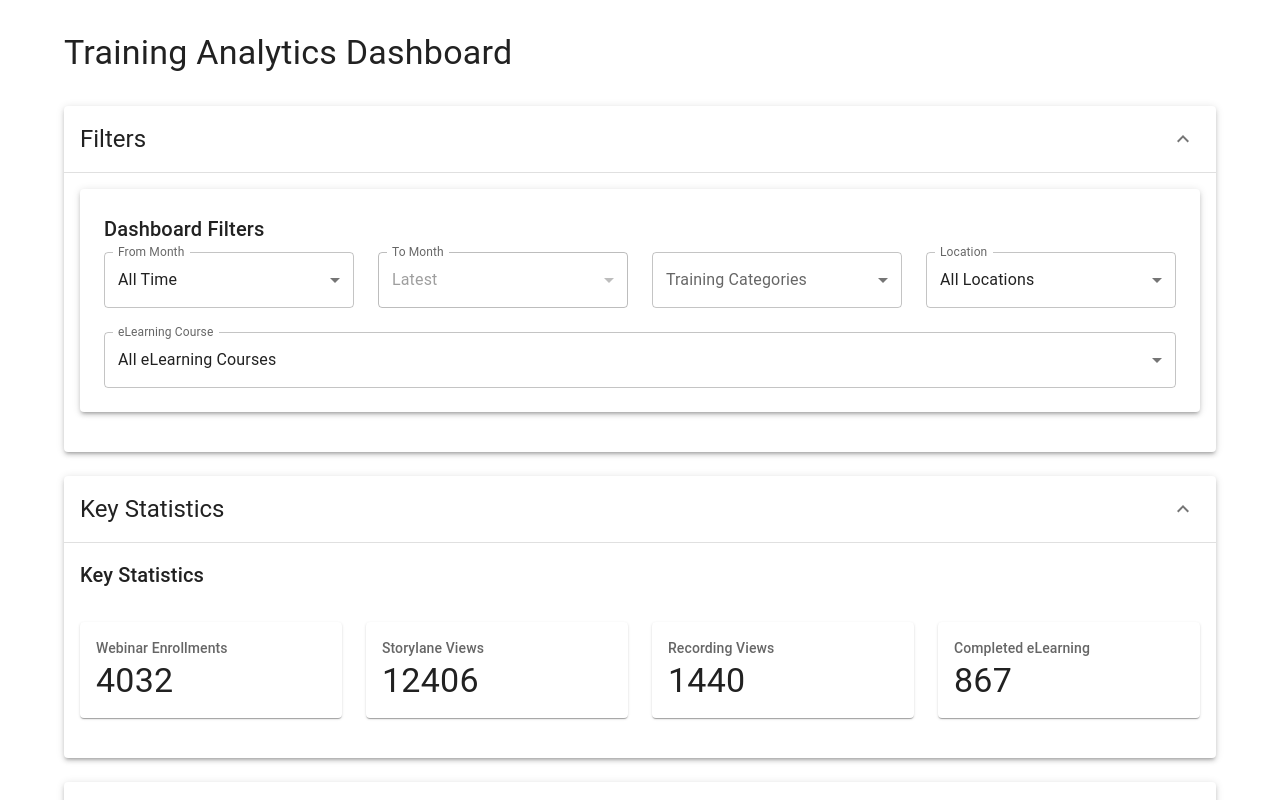
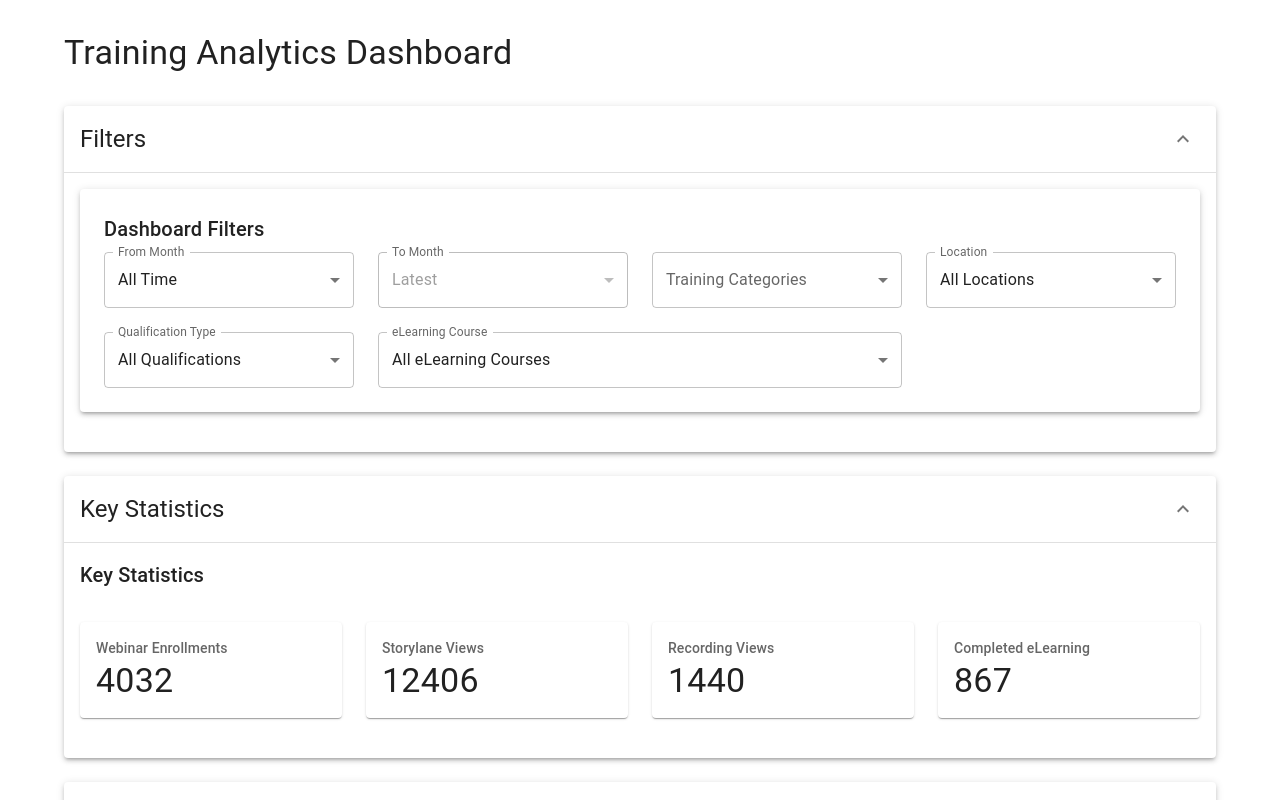
Before and after one commit to beckletts/datamensch, a React (Vite) app: page / in a window 1280 px wide. Shown: the top 800 px of the page. Built offline with nearby package versions, Linux system fonts and the light colour scheme.

Commit message:
Add qualification type filter to separate VQ and GQ courses

```diff
--- a/src/components/Dashboard.tsx
+++ b/src/components/Dashboard.tsx
@@ -29,7 +29,8 @@ export const Dashboard: React.FC<DashboardProps> = ({ data, storylaneData = [] }
         },
         categories: [],
         country: 'all',
-        eLearningCourse: null
+        eLearningCourse: null,
+        qualificationType: 'all'
     });
 
     // Extract all webinar data regardless of date
@@ -85,6 +86,23 @@ export const Dashboard: React.FC<DashboardProps> = ({ data, storylaneData = [] }
                 }
 
                 if (filters.country === 'international' && isUK) {
+                    return false;
+                }
+            }
+
+            // Filter by qualification type
+            if (filters.qualificationType !== 'all') {
+                const courseLower = record.course.toLowerCase();
+                const isVQ = courseLower.includes('pop') ||
+                          courseLower.includes('btec') ||
+                          courseLower.includes('cohort') ||
+                          courseLower.includes('vq');
+
+                if (filters.qualificationType === 'vq' && !isVQ) {
+                    return false;
+                }
+
+                if (filters.qualificationType === 'gq' && isVQ) {
                     return false;
                 }
             }
--- a/src/components/DashboardFilters.tsx
+++ b/src/components/DashboardFilters.tsx
@@ -23,6 +23,7 @@ export interface FilterOptions {
   categories: string[];
   country: 'all' | 'uk' | 'international';
   eLearningCourse: string | null;
+  qualificationType: 'all' | 'vq' | 'gq';
 }
 
 interface DashboardFiltersProps {
@@ -121,6 +122,13 @@ export const DashboardFilters: React.FC<DashboardFiltersProps> = ({
     onFilterChange({
       ...filters,
       country: event.target.value as 'all' | 'uk' | 'international'
+    });
+  };
+
+  const handleQualificationTypeChange = (event: SelectChangeEvent) => {
+    onFilterChange({
+      ...filters,
+      qualificationType: event.target.value as 'all' | 'vq' | 'gq'
     });
   };
 
@@ -226,7 +234,22 @@ export const DashboardFilters: React.FC<DashboardFiltersProps> = ({
           </FormControl>
         </Grid>
 
-        <Grid item xs={12}>
+        <Grid item xs={12} md={6} lg={3}>
+          <FormControl fullWidth>
+            <InputLabel>Qualification Type</InputLabel>
+            <Select
+              value={filters.qualificationType}
+              label="Qualification Type"
+              onChange={handleQualificationTypeChange}
+            >
+              <MenuItem value="all">All Qualifications</MenuItem>
+              <MenuItem value="vq">Vocational (VQ)</MenuItem>
+              <MenuItem value="gq">General (GQ)</MenuItem>
+            </Select>
+          </FormControl>
+        </Grid>
+
+        <Grid item xs={12} md={6} lg={6}>
           <FormControl fullWidth>
             <InputLabel>eLearning Course</InputLabel>
             <Select
```
